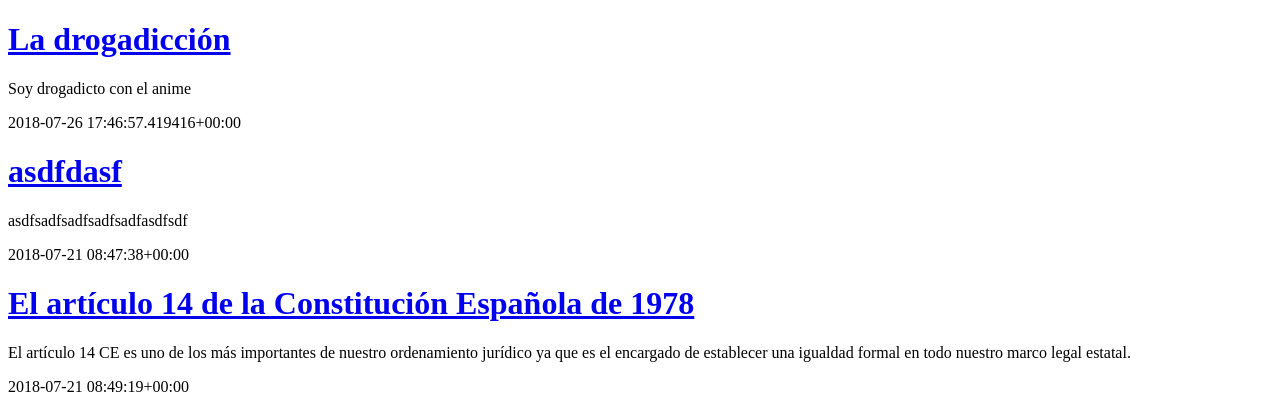
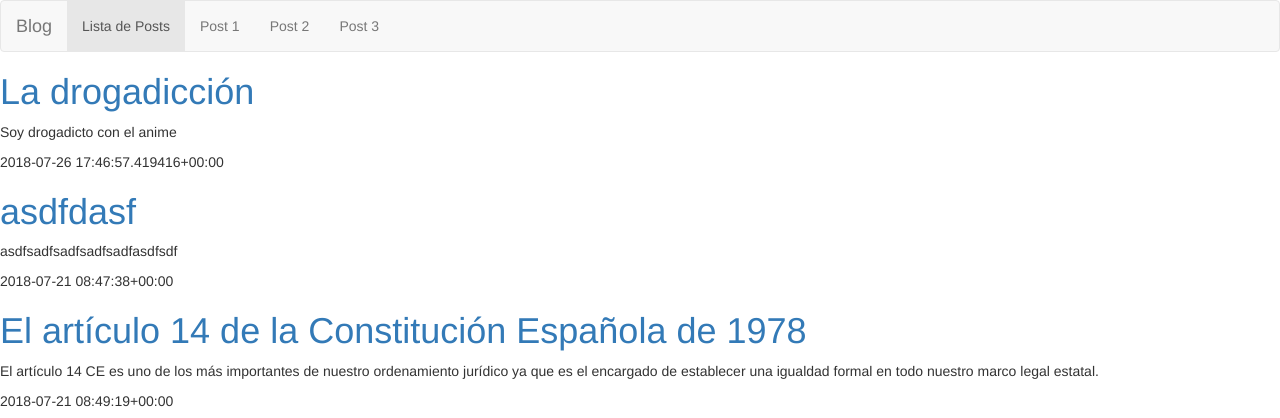
Before and after one commit to JonatanCS/my-first-blog, a Django app: page / in a window 1280 px wide. Shown: the top 418 px of the page. Run offline with Django 3.2, Linux system fonts and the light colour scheme; data comes from the database, SQL or seed files in the repository; some libraries are stand-ins or nearby versions.

Commit message:
include navbar html

```diff
--- a/blog/templates/blog/base.html
+++ b/blog/templates/blog/base.html
@@ -5,10 +5,16 @@
     <meta charset="UTF-8">
     <meta name="viewport" content="width=device-width, initial-scale=1.0">
     <meta http-equiv="X-UA-Compatible" content="ie=edge">
+    <link rel="stylesheet" type="text/css" href="theme.css">
+    <link rel="stylesheet" href="https://maxcdn.bootstrapcdn.com/bootstrap/3.3.7/css/bootstrap.min.css"
+     integrity="sha384-BVYiiSIFeK1dGmJRAkycuHAHRg32OmUcww7on3RYdg4Va+PmSTsz/K68vbdEjh4u" crossorigin="anonymous">
+     <script src="https://maxcdn.bootstrapcdn.com/bootstrap/3.3.7/js/bootstrap.min.js" integrity="sha384-Tc5IQib027qvyjSMfHjOMaLkfuWVxZxUPnCJA7l2mCWNIpG9mGCD8wGNIcPD7Txa"
+    crossorigin="anonymous"></script>
     <title>Blog</title>
 </head>
 <body>
     {% block content %}
     {% endblock %}
 </body>
+
 </html>
--- /dev/null
+++ b/blog/templates/blog/navbar.html
@@ -0,0 +1,17 @@
+{% extends 'blog/base.html' %}
+
+{% block content %}
+<nav class="navbar navbar-default">
+    <div class="container-fluid">
+      <div class="navbar-header">
+        <a class="navbar-brand" href="/">Blog</a>
+      </div>
+      <ul class="nav navbar-nav">
+        <li class="active"><a href="/">Lista de Posts</a></li>
+        <li><a href="/post/1/">Post 1</a></li>
+        <li><a href="/post/2/">Post 2</a></li>
+        <li><a href="/post/3/">Post 3</a></li>
+      </ul>
+    </div>
+  </nav>
+{% endblock %}
--- a/blog/templates/blog/post_detail.html
+++ b/blog/templates/blog/post_detail.html
@@ -1,6 +1,7 @@
 {% extends 'blog/base.html' %}
 
 {%  block content %}
+{% include 'blog/navbar.html' %}
  <div>
      <h1>{{post.title}}</h1>
      <p>{{post.text}}</p>
--- a/blog/templates/blog/post_list.html
+++ b/blog/templates/blog/post_list.html
@@ -1,6 +1,7 @@
    {% extends 'blog/base.html' %}
 
    {%  block content %}
+   {% include 'blog/navbar.html' %}
    {% for post in posts %}
     <div>
         <h1><a href="{% url 'post_detail' pk=post.pk %}">{{post.title}}</a></h1>
```
Also changed, not shown: blog/static/main.css (added).
